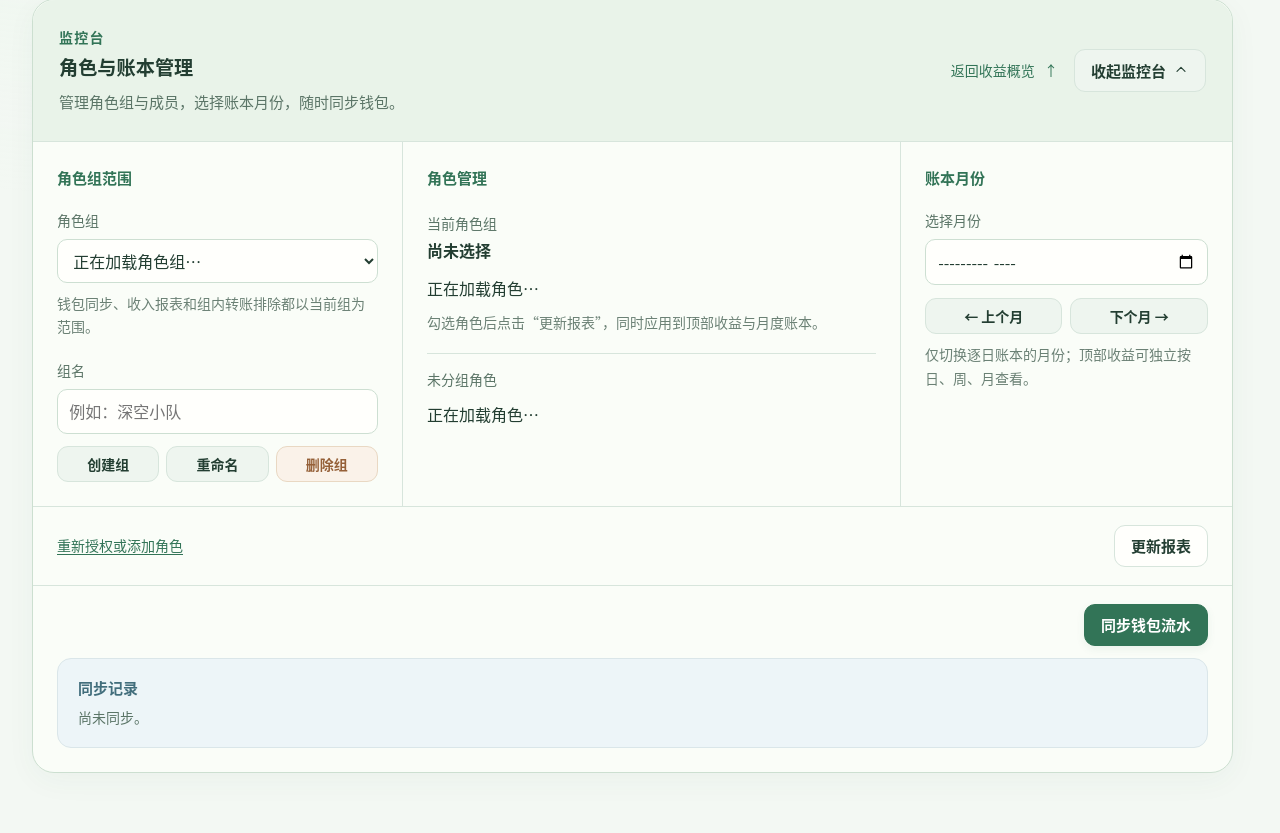
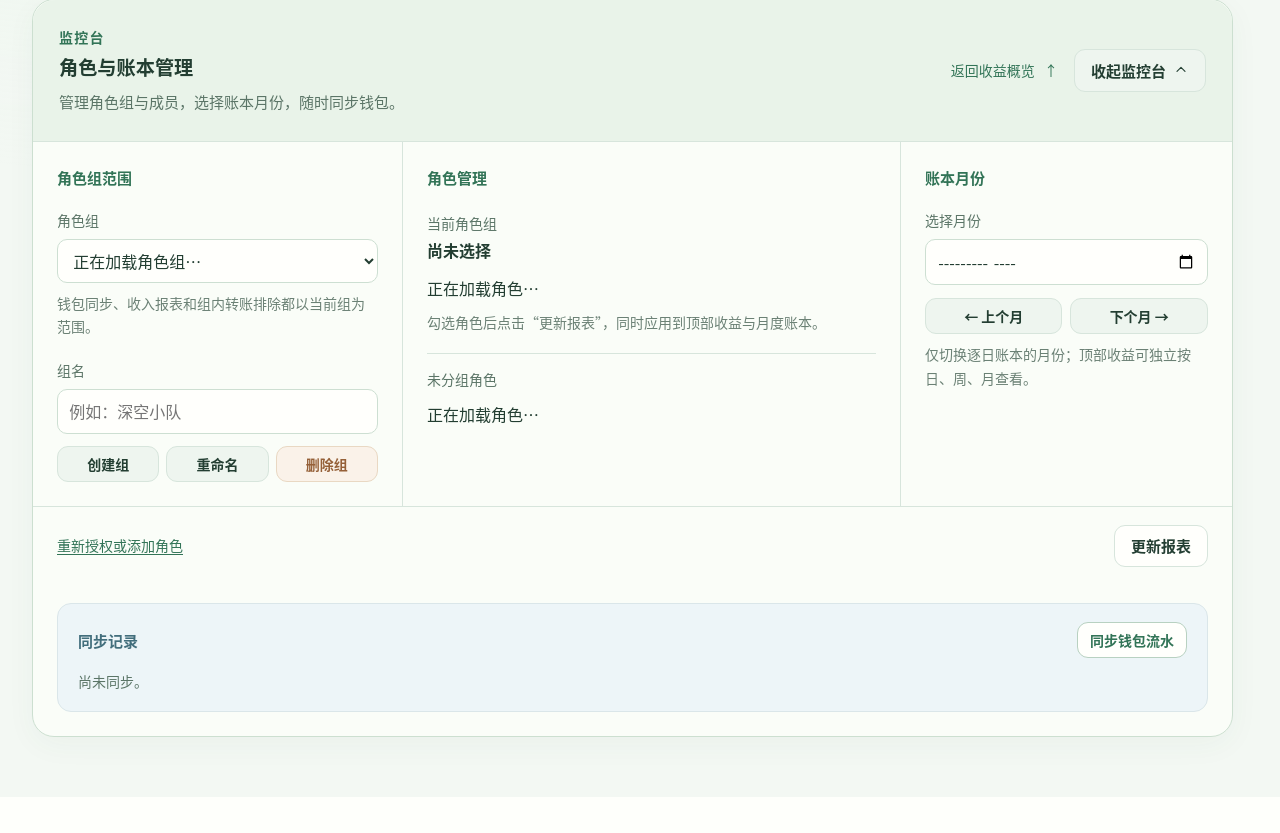
Before and after one commit to JianchouBai/eve-income-tracker, a FastAPI app: template app/templates/index.html in a window 1280 px wide. Shown: the part 1344-2177 px from the top of the page. After the commit the page ends 2103 px from the top, so only its background shows below. Run offline with FastAPI, Linux system fonts and the light colour scheme; the template is opened without the code that fills it: most values are stand-ins (such as "Sample title", 1, 10 or a date in 2020); parts of the project's set-up code (start-up, migrations or seed data) failed here and were passed over; some libraries are stand-ins or nearby versions.

Commit message:
release: prepare v2.0.3 integrated wallet sync action

```diff
--- a/app/static/app.css
+++ b/app/static/app.css
@@ -227,12 +227,14 @@ tbody tr:last-child td { border-bottom: 0; }
 .ungrouped-row small { padding-left: 0; }
 .ungrouped-row .membership-action { grid-column: 2 / 4; }
 .month-actions { display: grid; grid-template-columns: repeat(2, minmax(0, 1fr)); gap: 8px; margin-top: 6px; }
-.filter-actions { display: flex; grid-column: 1 / -1; gap: 10px; justify-content: flex-end; padding: 18px 24px 12px; border-top: 1px solid var(--rule); }
 .management-actions { display: flex; flex-wrap: wrap; gap: 12px; align-items: center; justify-content: flex-end; padding: 18px 24px; border-top: 1px solid var(--rule); }
 .management-actions .rail-link { margin: 0 auto 0 0; }
 .rail-link { grid-column: 1 / -1; justify-self: end; margin: 0 24px 20px; font-size: var(--text-xs); }
-.sync-panel { margin: 0 24px 24px; padding: 18px 20px; border: 1px solid #dae6e9; border-radius: 14px; background: var(--blue); }
-.sync-panel h2 { margin-bottom: 8px; color: #426e7c; font-family: var(--font-body); font-size: var(--text-sm); font-weight: 550; }
+.sync-panel { margin: 18px 24px 24px; padding: 18px 20px; border: 1px solid #dae6e9; border-radius: 14px; background: var(--blue); }
+.sync-heading { display: flex; gap: 12px; align-items: center; justify-content: space-between; margin-bottom: 12px; }
+.sync-panel h2 { margin: 0; color: #426e7c; font-family: var(--font-body); font-size: var(--text-sm); font-weight: 550; }
+.sync-action { min-height: 36px; padding: 0.45rem 0.75rem; border-color: #b8d1c1; background: var(--surface-solid); color: var(--ice); font-size: var(--text-xs); box-shadow: none; }
+.sync-action:hover:not(:disabled) { border-color: #9fbeaa; background: #eaf4ec; }
 .sync-panel p, .sync-panel ul { margin: 0; padding: 0; color: var(--muted); font-size: var(--text-xs); overflow-wrap: anywhere; }
 .sync-panel ul { display: grid; grid-template-columns: repeat(2, minmax(0, 1fr)); gap: 10px 24px; list-style: none; }
 :focus-visible { outline: 2px solid #44856a; outline-offset: 4px; }
@@ -322,11 +324,9 @@ tbody tr:last-child td { border-bottom: 0; }
   .filter-fields { grid-template-columns: minmax(0, 1fr); }
   .filters fieldset { padding: 20px 18px; }
   .filters fieldset + fieldset { border-left: 0; border-top: 1px solid var(--rule); }
-  .filter-actions { justify-content: stretch; padding: 18px; }
   .management-actions { padding: 18px; }
-  .filter-actions button { flex: 1; }
   .rail-link { margin-right: 18px; }
-  .sync-panel { margin: 0 18px 18px; padding: 16px; }
+  .sync-panel { margin: 18px; padding: 16px; }
   .sync-panel ul { grid-template-columns: 1fr; }
 }
 
--- a/app/static/app.js
+++ b/app/static/app.js
@@ -751,9 +751,6 @@ async function assignCharacterGroup(characterId, groupId, button) {
 function renderSyncResults(results) {
   const region = $('sync-results');
   region.replaceChildren();
-  const title = document.createElement('h2');
-  title.textContent = '同步状态';
-  region.append(title);
   if (!results.length) {
     const empty = document.createElement('p');
     empty.textContent = '没有可同步的已启用角色。';
--- a/app/templates/index.html
+++ b/app/templates/index.html
@@ -200,14 +200,16 @@
                 </div>
               </div>
             </div>
-            <div class='filter-actions'>
-              <button id='sync-button' class='button button-primary' type='button'>同步钱包流水</button>
-            </div>
           </form>
 
-          <section id='sync-results' class='sync-panel' aria-live='polite'>
-            <h2>同步记录</h2>
-            <p>尚未同步。</p>
+          <section id='wallet-sync' class='sync-panel' aria-labelledby='sync-title'>
+            <div class='sync-heading'>
+              <h2 id='sync-title'>同步记录</h2>
+              <button id='sync-button' class='button sync-action' type='button'>同步钱包流水</button>
+            </div>
+            <div id='sync-results' aria-live='polite'>
+              <p>尚未同步。</p>
+            </div>
           </section>
         </aside>
       </div>
--- a/app/version.py
+++ b/app/version.py
@@ -1 +1 @@
-APP_VERSION = "2.0.2"
+APP_VERSION = "2.0.3"
```
Also changed, not shown: tests/test_frontend.py (+2 -2 lines), tests/test_version.py (+2 -2 lines), CHANGELOG.md, README.md.
